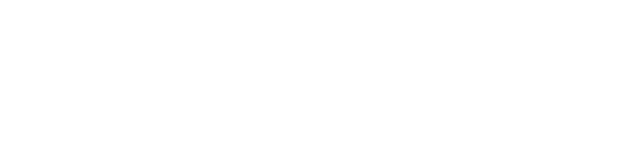
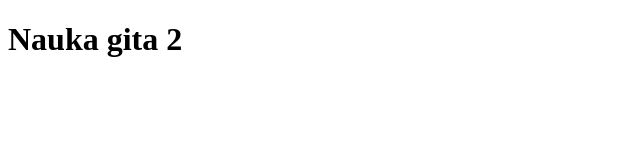
Before and after one commit to korradman/nauka-gita-2, a plain HTML site: page index.html in a window 1280 px wide. Shown: the whole page, without its empty margins (0-640 px from the left). Drawn offline with Linux system fonts and the light colour scheme.

Commit message:
Add basic html

```diff
--- a/index.html
+++ b/index.html
@@ -2,9 +2,10 @@
 <html lang="en">
 <head>
     <meta charset="UTF-8">
-    <title>Document</title>
+    <title>Nauka-gita-2</title>
 </head>
 <body>
+   <h1>Nauka gita 2</h1>
 
 </body>
 </html>
```
